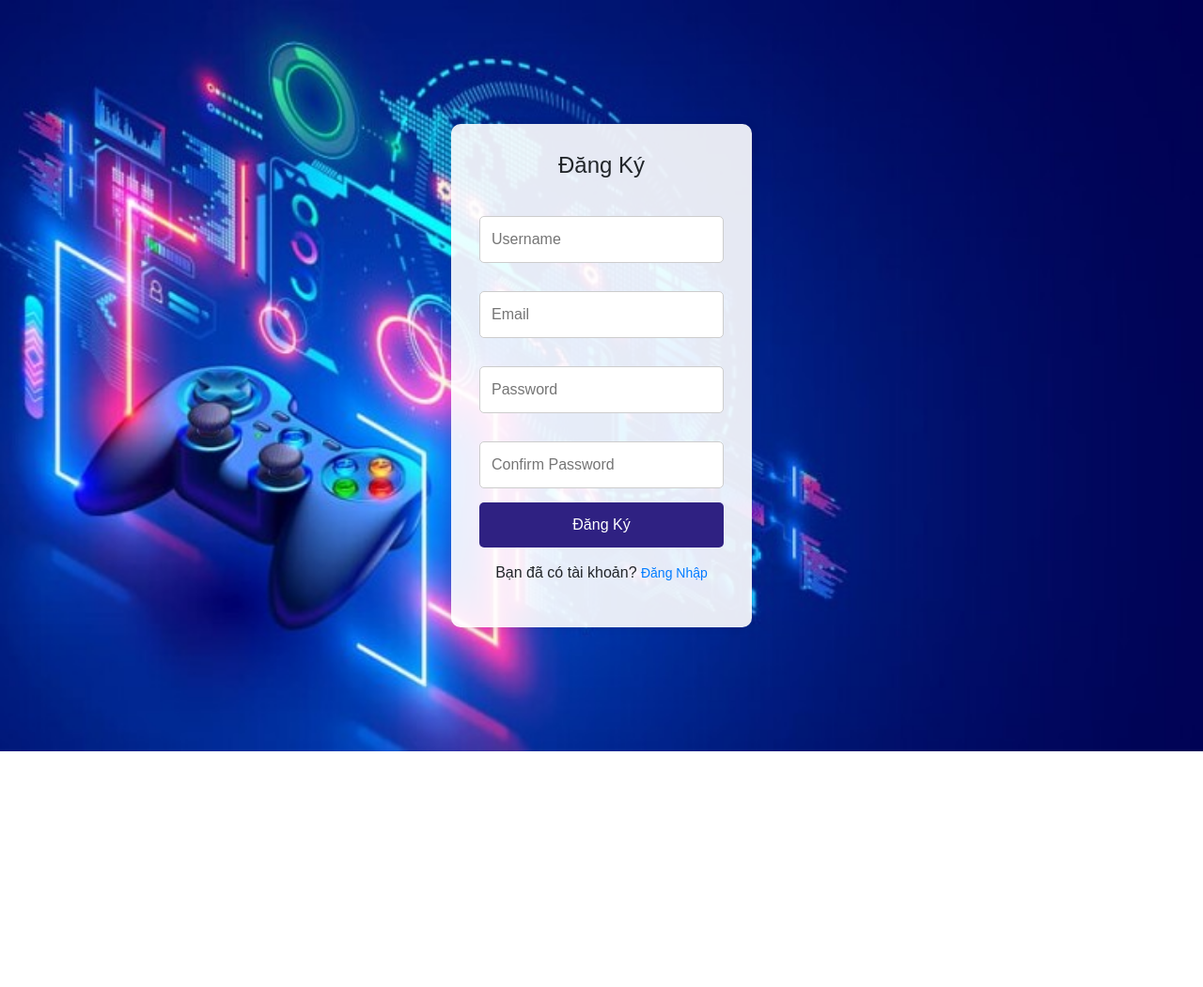
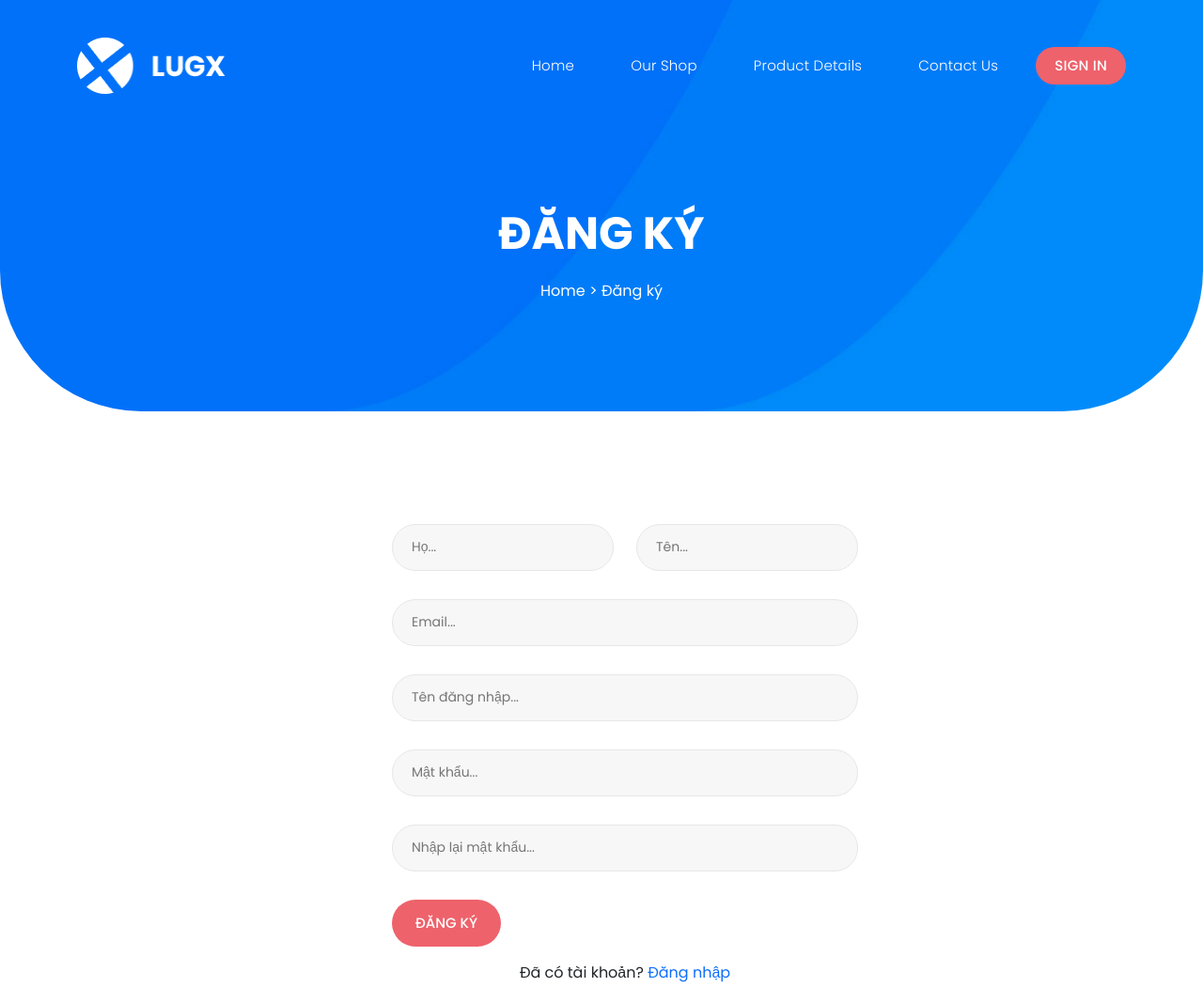
Before and after one commit to cachep17/templatemo_589_lugx_gaming, a plain HTML site: page signup/signup.html in a window 1280 px wide. Shown: the top 1051 px of the page at 94% size. Before the commit the page ends 800 px from the top, so only its background shows below. Drawn offline with nearby package versions, Linux system fonts and the light colour scheme.

```diff
--- a/signup/signup.css
+++ /dev/null
@@ -1,66 +0,0 @@
-body {
-  font-family: Arial, sans-serif;
-  background-image: url("/assets/images/thumb.jpeg");
-  background-size: cover;
-  background-position: center;
-  display: flex;
-  justify-content: center;
-  align-items: center;
-  height: 100vh;
-  margin: 0;
-}
-
-.form-container {
-  background-color: rgba(255, 255, 255, 0.9);
-  padding: 30px;
-  border-radius: 10px;
-  box-shadow: 0 0 10px rgba(0, 0, 0, 0.1);
-  width: 320px;
-}
-
-.form-container h2 {
-  text-align: center;
-  margin-bottom: 25px;
-  font-size: 24px;
-}
-
-.form-container input[type="text"],
-.form-container input[type="email"],
-.form-container input[type="password"] {
-  width: 100%;
-  padding: 12px;
-  margin: 15px 0;
-  border: 1px solid #ccc;
-  border-radius: 5px;
-  font-size: 16px;
-}
-
-.form-container button {
-  width: 100%;
-  padding: 12px;
-  background-color: #2f2182;
-  color: white;
-  border: none;
-  border-radius: 5px;
-  cursor: pointer;
-  font-size: 16px;
-}
-
-.form-container button:hover {
-  background-color: #093011;
-}
-
-.form-container .form-link {
-  text-align: center;
-  margin-top: 15px;
-}
-
-.form-container .form-link a {
-  text-decoration: none;
-  color: #007bff;
-  font-size: 14px;
-}
-
-.form-container .form-link a:hover {
-  text-decoration: underline;
-}
--- a/signup/signup.html
+++ b/signup/signup.html
@@ -1,30 +1,119 @@
 <!DOCTYPE html>
-<html lang="vi">
-  <head>
-    <meta charset="UTF-8" />
-    <meta name="viewport" content="width=device-width, initial-scale=1.0" />
-    <link
-      rel="stylesheet"
-      href="https://cdn.jsdelivr.net/npm/bootstrap@4.3.1/dist/css/bootstrap.min.css"
-      integrity="sha384-ggOyR0iXCbMQv3Xipma34MD+dH/1fQ784/j6cY/iJTQUOhcWr7x9JvoRxT2MZw1T"
-      crossorigin="anonymous"
-    />
-    <link rel="stylesheet" href="signup.css" />
-    <title>Đăng Ký</title>
-  </head>
-  <body>
-    <div class="form-container">
-      <h2>Đăng Ký</h2>
-      <form>
-        <input type="text" placeholder="Username" required />
-        <input type="email" placeholder="Email" required />
-        <input type="password" placeholder="Password" required />
-        <input type="password" placeholder="Confirm Password" required />
-        <button type="submit">Đăng Ký</button>
-      </form>
-      <div class="form-link">
-        <p>Bạn đã có tài khoản? <a href="#">Đăng Nhập</a></p>
+<html lang="en">
+<head>
+  <meta charset="utf-8">
+  <meta name="viewport" content="width=device-width, initial-scale=1, shrink-to-fit=no">
+  <title>Đăng ký - Lugx Gaming</title>
+  <link href="../vendor/bootstrap/css/bootstrap.min.css" rel="stylesheet">
+  <link rel="stylesheet" href="../assets/css/fontawesome.css">
+  <link rel="stylesheet" href="../assets/css/templatemo-lugx-gaming.css">
+  <link rel="stylesheet" href="../assets/css/owl.css">
+  <link rel="stylesheet" href="../assets/css/animate.css">
+</head>
+<body>
+  <div id="js-preloader" class="js-preloader">
+    <div class="preloader-inner">
+      <span class="dot"></span>
+      <div class="dots">
+        <span></span><span></span><span></span>
       </div>
     </div>
-  </body>
+  </div>
+  <header class="header-area header-sticky">
+    <div class="container">
+      <div class="row">
+        <div class="col-12">
+          <nav class="main-nav">
+            <a href="../index.html" class="logo">
+              <img src="../assets/images/logo.png" alt="" style="width: 158px;">
+            </a>
+            <ul class="nav">
+              <li><a href="../index.html">Home</a></li>
+              <li><a href="../shop.html">Our Shop</a></li>
+              <li><a href="../product-details.html">Product Details</a></li>
+              <li><a href="../contact.html">Contact Us</a></li>
+              <li><a href="../login.html">Sign In</a></li>
+            </ul>
+            <a class='menu-trigger'><span>Menu</span></a>
+          </nav>
+        </div>
+      </div>
+    </div>
+  </header>
+  <div class="page-heading header-text">
+    <div class="container">
+      <div class="row">
+        <div class="col-lg-12">
+          <h3>Đăng ký</h3>
+          <span class="breadcrumb"><a href="../index.html">Home</a>  >  Đăng ký</span>
+        </div>
+      </div>
+    </div>
+  </div>
+  <div class="contact-page section">
+    <div class="container">
+      <div class="row justify-content-center">
+        <div class="col-lg-6">
+          <div class="right-content">
+            <form id="signup-form" action="#" method="post">
+              <div class="row">
+                <div class="col-lg-6">
+                  <fieldset>
+                    <input type="text" name="firstname" id="firstname" placeholder="Họ..." required>
+                  </fieldset>
+                </div>
+                <div class="col-lg-6">
+                  <fieldset>
+                    <input type="text" name="lastname" id="lastname" placeholder="Tên..." required>
+                  </fieldset>
+                </div>
+                <div class="col-lg-12">
+                  <fieldset>
+                    <input type="email" name="email" id="email" placeholder="Email..." required>
+                  </fieldset>
+                </div>
+                <div class="col-lg-12">
+                  <fieldset>
+                    <input type="text" name="username" id="username" placeholder="Tên đăng nhập..." required>
+                  </fieldset>
+                </div>
+                <div class="col-lg-12">
+                  <fieldset>
+                    <input type="password" name="password" id="password" placeholder="Mật khẩu..." required>
+                  </fieldset>
+                </div>
+                <div class="col-lg-12">
+                  <fieldset>
+                    <input type="password" name="confirm_password" id="confirm_password" placeholder="Nhập lại mật khẩu..." required>
+                  </fieldset>
+                </div>
+                <div class="col-lg-12">
+                  <fieldset>
+                    <button type="submit" class="orange-button">Đăng ký</button>
+                  </fieldset>
+                </div>
+                <div class="col-lg-12 text-center mt-3">
+                  <span>Đã có tài khoản? <a href="../login.html">Đăng nhập</a></span>
+                </div>
+              </div>
+            </form>
+          </div>
+        </div>
+      </div>
+    </div>
+  </div>
+  <footer>
+    <div class="container">
+      <div class="col-lg-12">
+        <p>Copyright © 2048 LUGX Gaming Company. All rights reserved. &nbsp;&nbsp; <a rel="nofollow" href="https://templatemo.com" target="_blank">Design: TemplateMo</a></p>
+      </div>
+    </div>
+  </footer>
+  <script src="../vendor/jquery/jquery.min.js"></script>
+  <script src="../vendor/bootstrap/js/bootstrap.min.js"></script>
+  <script src="../assets/js/isotope.min.js"></script>
+  <script src="../assets/js/owl-carousel.js"></script>
+  <script src="../assets/js/counter.js"></script>
+  <script src="../assets/js/custom.js"></script>
+</body>
 </html>
```
Also changed, not shown: index.html (+83 -28 lines), login.html (added, +99 -0 lines).
